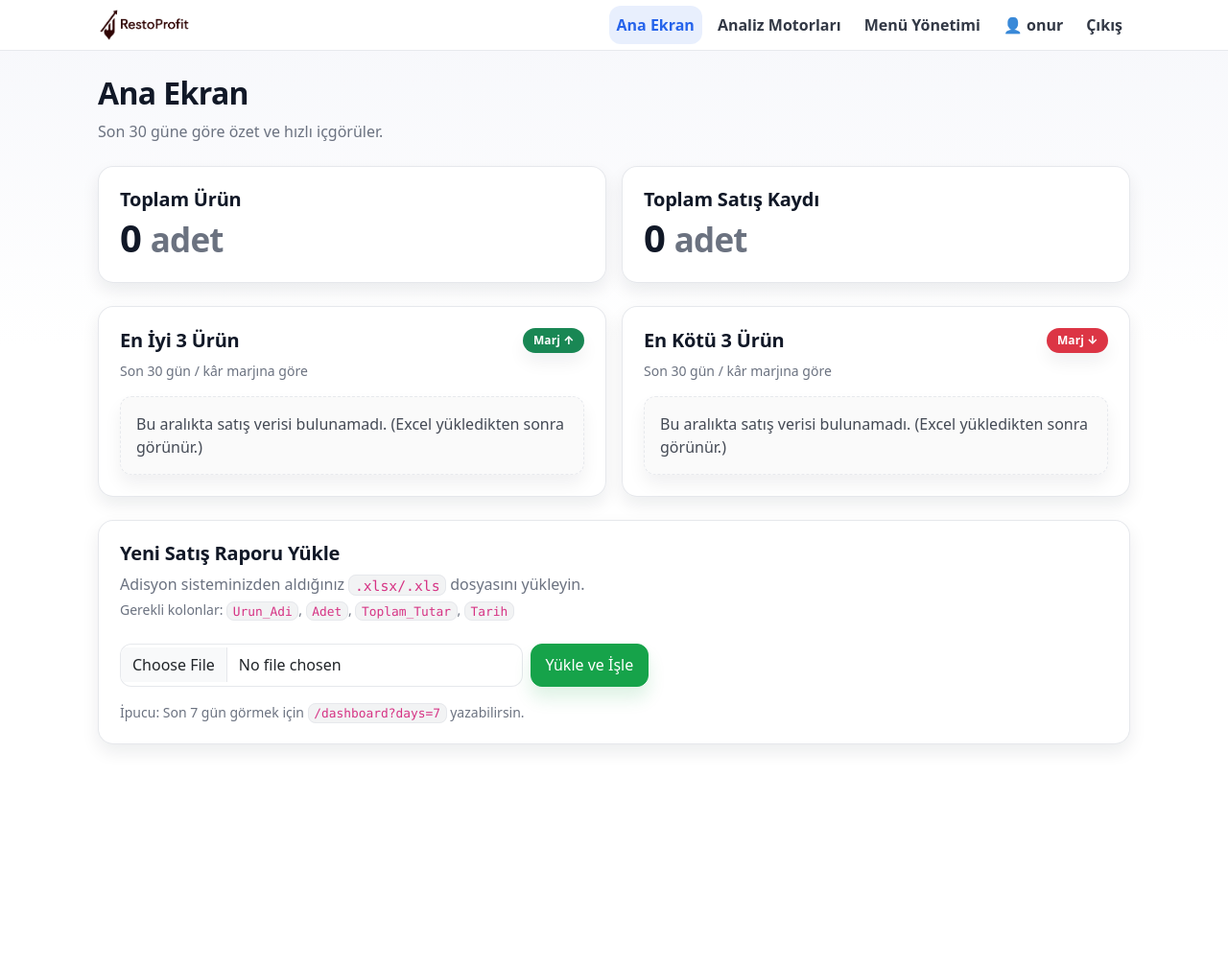
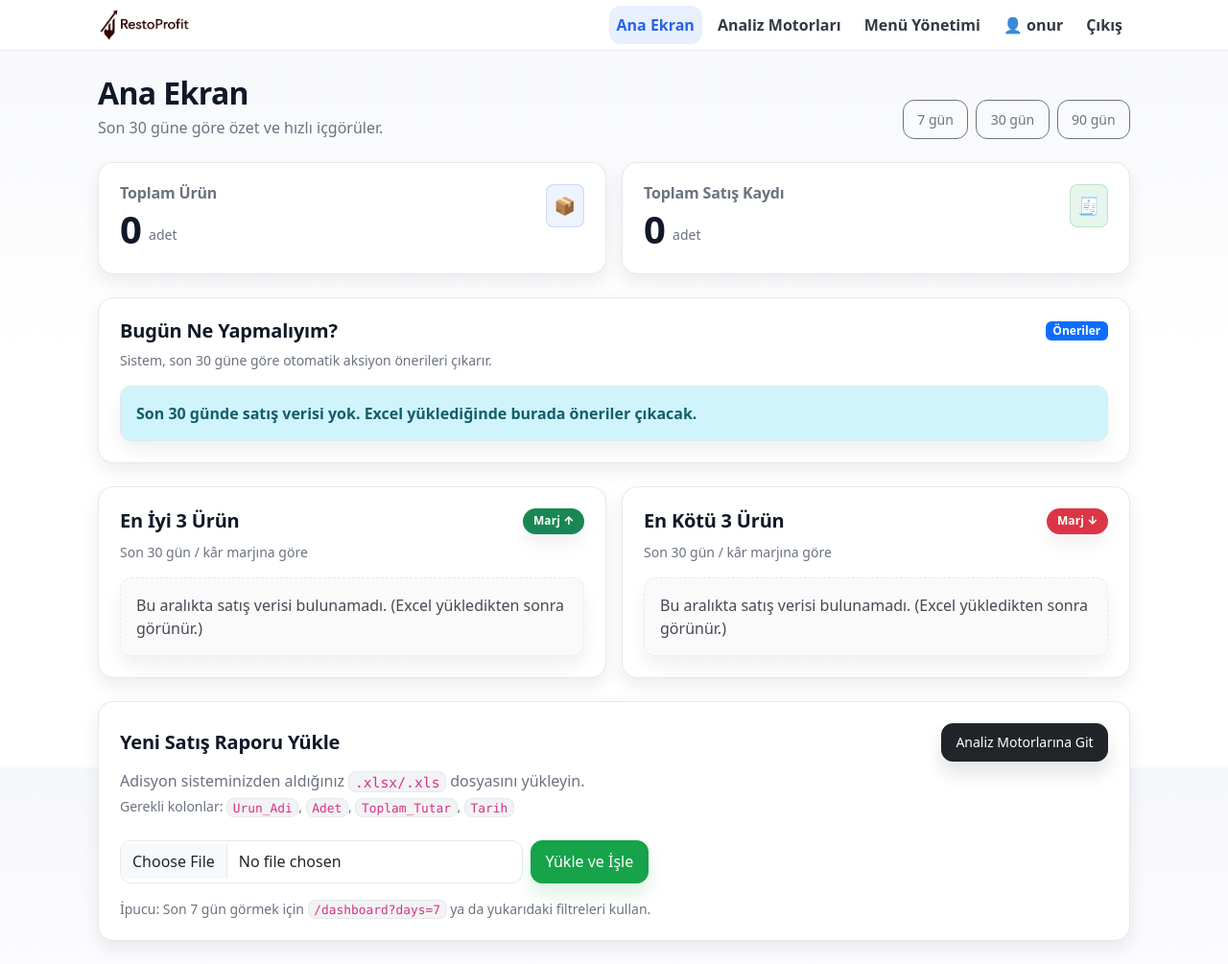
Before and after one commit to onurturkben/restoprofit, a Flask app: page / in a window 1280 px wide. Shown: the whole page at 96% size. Before the commit the page ends 781 px from the top, so only its background shows below. Run offline with Flask 3, Linux system fonts and the light colour scheme; a user stored in the database is signed in.

Commit message:
Update dashboard.html

```diff
--- a/templates/dashboard.html
+++ b/templates/dashboard.html
@@ -1,29 +1,92 @@
 {% extends 'base.html' %}
 
 {% block content %}
-<header class="mb-4">
-  <h1 class="fw-bold" style="font-size:32px; line-height:40px;">Ana Ekran</h1>
-  <p class="text-muted mb-0">
-    Son {{ days_window or 30 }} güne göre özet ve hızlı içgörüler.
-  </p>
+<header class="mb-4 d-flex flex-column flex-md-row align-items-md-end justify-content-between gap-2">
+  <div>
+    <h1 class="fw-bold mb-1" style="font-size:32px; line-height:40px;">Ana Ekran</h1>
+    <p class="text-muted mb-0">
+      Son {{ days_window or 30 }} güne göre özet ve hızlı içgörüler.
+    </p>
+  </div>
+
+  <!-- ✅ Hızlı filtre linkleri -->
+  <div class="d-flex flex-wrap gap-2">
+    <a class="btn btn-outline-secondary btn-sm" href="{{ url_for('dashboard', days=7) }}">7 gün</a>
+    <a class="btn btn-outline-secondary btn-sm" href="{{ url_for('dashboard', days=30) }}">30 gün</a>
+    <a class="btn btn-outline-secondary btn-sm" href="{{ url_for('dashboard', days=90) }}">90 gün</a>
+  </div>
 </header>
 
+<!-- ✅ Üst özet kartları -->
 <div class="row g-3 mb-4">
   <div class="col-12 col-md-6">
     <div class="rp-card rp-shadow h-100">
-      <div class="rp-card-body">
-        <h3 class="h5 fw-bold mb-1">Toplam Ürün</h3>
-        <p class="display-6 m-0">{{ summary.toplam_urun }} <small class="text-muted">adet</small></p>
+      <div class="rp-card-body d-flex align-items-start justify-content-between gap-3">
+        <div>
+          <h3 class="h6 fw-bold text-muted mb-1">Toplam Ürün</h3>
+          <div class="d-flex align-items-end gap-2">
+            <div class="display-6 m-0">{{ summary.toplam_urun }}</div>
+            <small class="text-muted mb-2">adet</small>
+          </div>
+        </div>
+        <div class="rounded-3 p-2" style="background:rgba(37,99,235,.08); border:1px solid rgba(37,99,235,.18);">
+          <span style="font-size:18px;">📦</span>
+        </div>
       </div>
     </div>
   </div>
+
   <div class="col-12 col-md-6">
     <div class="rp-card rp-shadow h-100">
-      <div class="rp-card-body">
-        <h3 class="h5 fw-bold mb-1">Toplam Satış Kaydı</h3>
-        <p class="display-6 m-0">{{ summary.toplam_satis_kaydi }} <small class="text-muted">adet</small></p>
+      <div class="rp-card-body d-flex align-items-start justify-content-between gap-3">
+        <div>
+          <h3 class="h6 fw-bold text-muted mb-1">Toplam Satış Kaydı</h3>
+          <div class="d-flex align-items-end gap-2">
+            <div class="display-6 m-0">{{ summary.toplam_satis_kaydi }}</div>
+            <small class="text-muted mb-2">adet</small>
+          </div>
+        </div>
+        <div class="rounded-3 p-2" style="background:rgba(22,163,74,.10); border:1px solid rgba(22,163,74,.22);">
+          <span style="font-size:18px;">🧾</span>
+        </div>
       </div>
     </div>
+  </div>
+</div>
+
+<!-- ✅ İçgörüler (app.py'den gelen insights) -->
+<div class="rp-card rp-shadow mb-4">
+  <div class="rp-card-body">
+    <div class="d-flex align-items-center justify-content-between mb-2">
+      <h2 class="h5 fw-bold m-0">Bugün Ne Yapmalıyım?</h2>
+      <span class="badge text-bg-primary">Öneriler</span>
+    </div>
+    <p class="text-muted small mb-3">Sistem, son {{ days_window or 30 }} güne göre otomatik aksiyon önerileri çıkarır.</p>
+
+    {% if insights and insights|length %}
+      <div class="d-flex flex-column gap-2">
+        {% for it in insights %}
+          {% set t = (it.type or 'info') %}
+          {% if t == 'danger' %}
+            {% set cls = 'alert-danger' %}
+          {% elif t == 'warning' %}
+            {% set cls = 'alert-warning' %}
+          {% elif t == 'success' %}
+            {% set cls = 'alert-success' %}
+          {% else %}
+            {% set cls = 'alert-info' %}
+          {% endif %}
+
+          <div class="alert {{ cls }} mb-0" role="alert" style="border-radius:14px;">
+            <div class="fw-bold" style="opacity:.92;">{{ it.text }}</div>
+          </div>
+        {% endfor %}
+      </div>
+    {% else %}
+      <div class="alert alert-light mb-0" role="alert">
+        Henüz içgörü üretilecek veri yok. Excel yükleyince öneriler otomatik görünecek.
+      </div>
+    {% endif %}
   </div>
 </div>
 
@@ -43,7 +106,10 @@
             {% for p in best_products %}
               <div class="list-group-item px-0 d-flex align-items-start justify-content-between">
                 <div class="me-3">
-                  <div class="fw-bold">{{ loop.index }}. {{ p.urun_adi }}</div>
+                  <div class="fw-bold">
+                    <span class="me-1" style="color:rgba(22,163,74,.95);">#{{ loop.index }}</span>
+                    {{ p.urun_adi }}
+                  </div>
                   <div class="text-muted small">
                     Adet: {{ p.adet }} · Ciro: {{ "%.2f"|format(p.ciro) }} TL · Kâr: {{ "%.2f"|format(p.kar) }} TL
                   </div>
@@ -78,7 +144,10 @@
             {% for p in worst_products %}
               <div class="list-group-item px-0 d-flex align-items-start justify-content-between">
                 <div class="me-3">
-                  <div class="fw-bold">{{ loop.index }}. {{ p.urun_adi }}</div>
+                  <div class="fw-bold">
+                    <span class="me-1" style="color:rgba(239,68,68,.95);">#{{ loop.index }}</span>
+                    {{ p.urun_adi }}
+                  </div>
                   <div class="text-muted small">
                     Adet: {{ p.adet }} · Ciro: {{ "%.2f"|format(p.ciro) }} TL · Kâr: {{ "%.2f"|format(p.kar) }} TL
                   </div>
@@ -100,10 +169,14 @@
   </div>
 </div>
 
-<!-- Excel yükleme kartı (mevcut) -->
+<!-- Excel yükleme kartı -->
 <div class="rp-card rp-shadow">
   <div class="rp-card-body">
-    <h2 class="h5 fw-bold mb-2">Yeni Satış Raporu Yükle</h2>
+    <div class="d-flex flex-column flex-md-row align-items-md-center justify-content-between gap-2 mb-2">
+      <h2 class="h5 fw-bold mb-0">Yeni Satış Raporu Yükle</h2>
+      <a class="btn btn-dark btn-sm" href="{{ url_for('reports') }}">Analiz Motorlarına Git</a>
+    </div>
+
     <p class="text-muted mb-1">Adisyon sisteminizden aldığınız <code>.xlsx/.xls</code> dosyasını yükleyin.</p>
     <p class="text-muted small mb-4">Gerekli kolonlar: <code>Urun_Adi</code>, <code>Adet</code>, <code>Toplam_Tutar</code>, <code>Tarih</code></p>
 
@@ -113,7 +186,7 @@
     </form>
 
     <div class="text-muted small mt-3">
-      İpucu: Son 7 gün görmek için <code>/dashboard?days=7</code> yazabilirsin.
+      İpucu: Son 7 gün görmek için <code>/dashboard?days=7</code> ya da yukarıdaki filtreleri kullan.
     </div>
   </div>
 </div>
```
